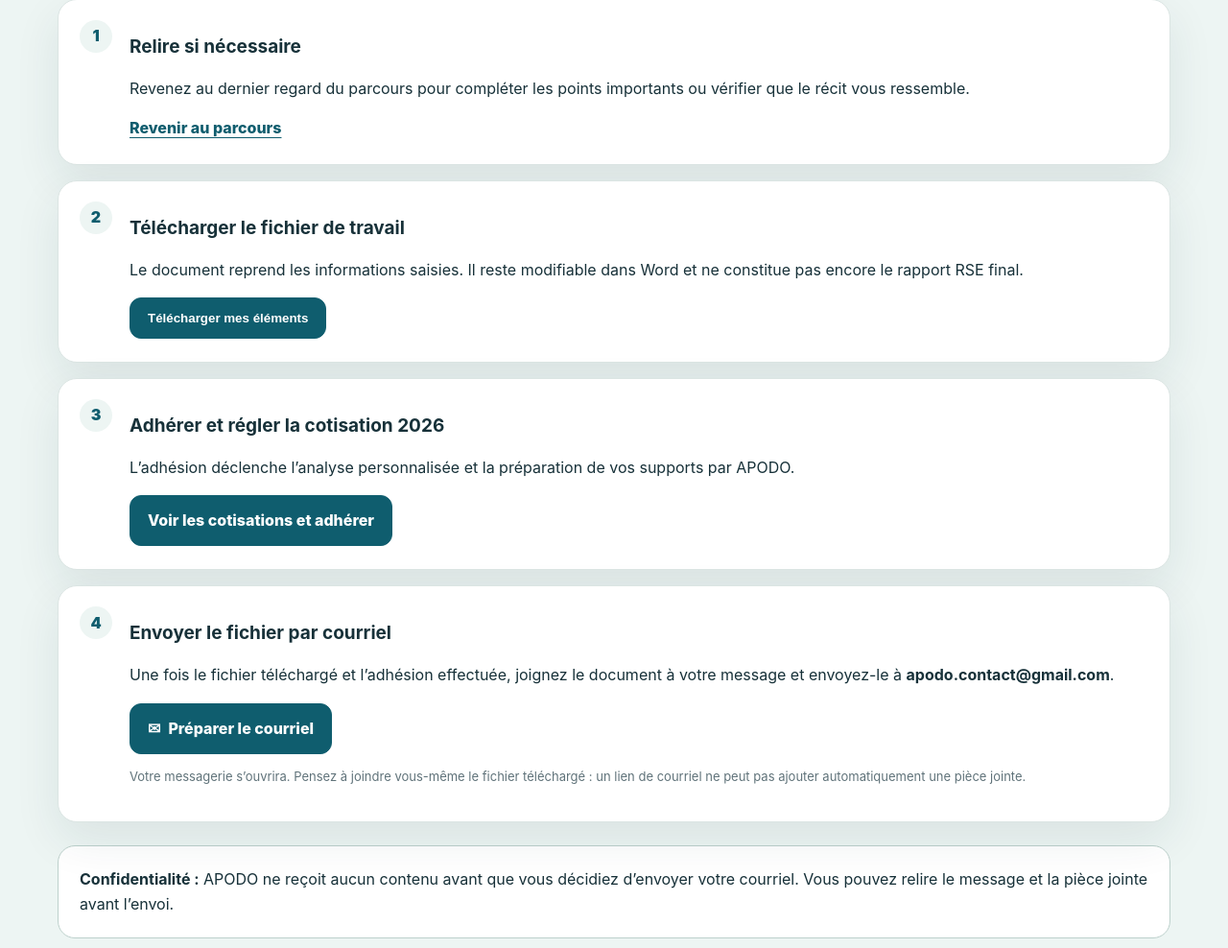
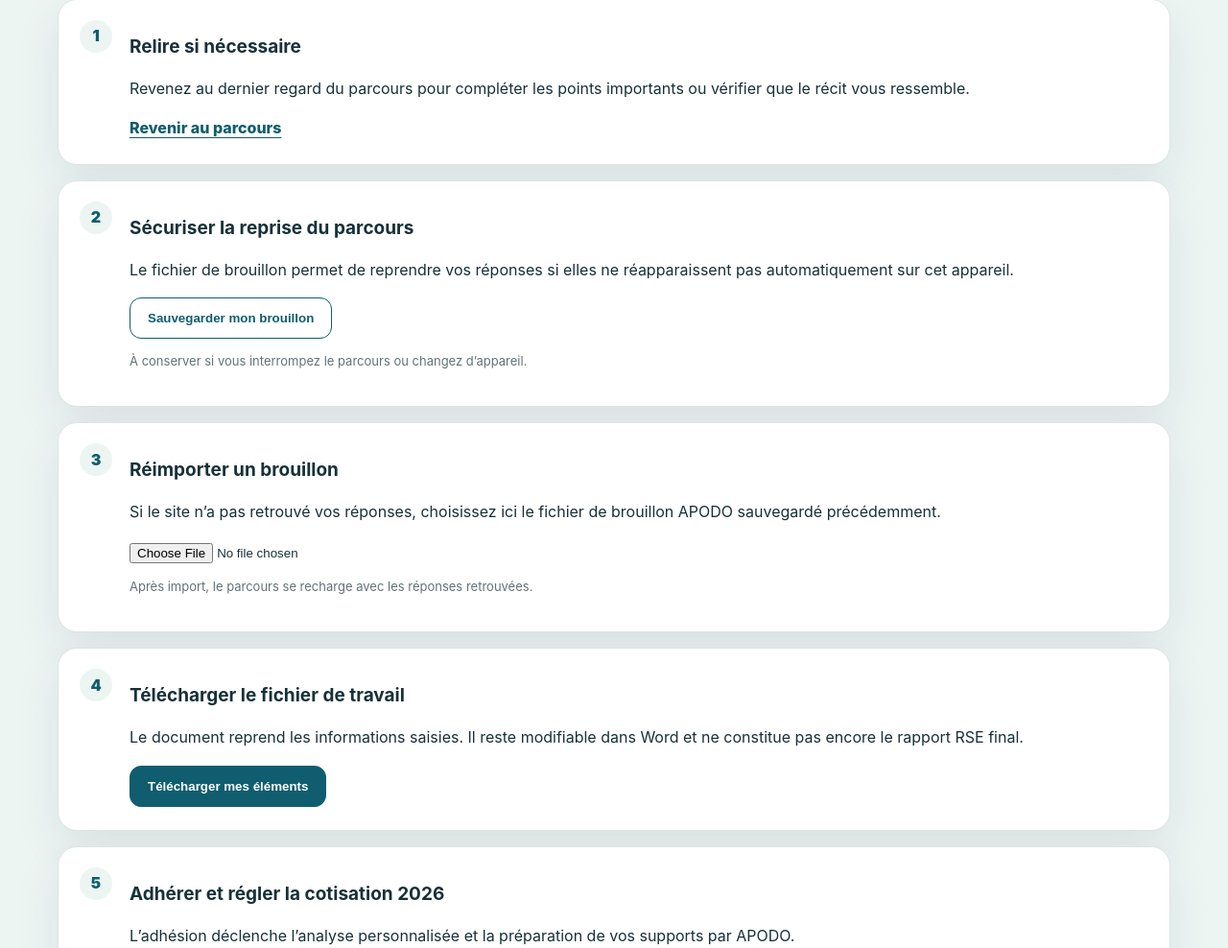
Before and after one commit to apodocontact/site-apodo, a plain HTML site: page transmettre.html in a window 1280 px wide. Shown: the part 747-1735 px from the top of the page at 96% size. Drawn offline with Linux system fonts and the light colour scheme.

Commit message:
Mettre a jour sauvegarde parcours et blogs APODO

```diff
--- a/transmettre.html
+++ b/transmettre.html
@@ -6,6 +6,8 @@
 <main><section class="hero-small"><div class="wrap"><div class="eyebrow">Après le parcours guidé</div><h1>Téléchargez, adhérez, puis <span>envoyez votre fichier.</span></h1><p class="lead">Vous gardez la main jusqu’au bout. Le site prépare le document ; aucun envoi automatique n’est effectué.</p></div></section>
 <section class="section soft"><div class="wrap"><div id="draftStatus" class="status-panel"><strong>Vérification du brouillon</strong><p>Nous recherchons les éléments conservés sur cet appareil.</p></div>
 <div class="action-list"><div class="tile"><strong>Relire si nécessaire</strong><p>Revenez au dernier regard du parcours pour compléter les points importants ou vérifier que le récit vous ressemble.</p><a class="text-link" href="parcours.html">Revenir au parcours</a></div>
+<div class="tile"><strong>Sécuriser la reprise du parcours</strong><p>Le fichier de brouillon permet de reprendre vos réponses si elles ne réapparaissent pas automatiquement sur cet appareil.</p><button class="btn ghost" type="button" id="downloadDraft">Sauvegarder mon brouillon</button><p class="smallnote">À conserver si vous interrompez le parcours ou changez d’appareil.</p></div>
+<div class="tile"><strong>Réimporter un brouillon</strong><p>Si le site n’a pas retrouvé vos réponses, choisissez ici le fichier de brouillon APODO sauvegardé précédemment.</p><input class="file-import" id="draftImport" type="file" accept=".json,application/json"><p class="smallnote">Après import, le parcours se recharge avec les réponses retrouvées.</p></div>
 <div class="tile"><strong>Télécharger le fichier de travail</strong><p>Le document reprend les informations saisies. Il reste modifiable dans Word et ne constitue pas encore le rapport RSE final.</p><button class="btn" type="button" id="downloadTransmission">Télécharger mes éléments</button></div>
 <div class="tile"><strong>Adhérer et régler la cotisation 2026</strong><p>L’adhésion déclenche l’analyse personnalisée et la préparation de vos supports par APODO.</p><a class="btn" href="adhesion.html">Voir les cotisations et adhérer</a></div>
 <div class="tile"><strong>Envoyer le fichier par courriel</strong><p>Une fois le fichier téléchargé et l’adhésion effectuée, joignez le document à votre message et envoyez-le à <b>apodo.contact@gmail.com</b>.</p><a class="btn mail-btn" href="mailto:apodo.contact@gmail.com?subject=Transmission%20de%20mes%20%C3%A9l%C3%A9ments%20APODO&body=Bonjour%2C%0A%0AVous%20trouverez%20en%20pi%C3%A8ce%20jointe%20les%20%C3%A9l%C3%A9ments%20de%20mon%20entreprise.%0A%0ANom%20de%20l%E2%80%99entreprise%20%3A%20%0ANom%20du%20contact%20%3A%20%0A%0ACordialement%2C">Préparer le courriel</a><p class="smallnote">Votre messagerie s’ouvrira. Pensez à joindre vous-même le fichier téléchargé : un lien de courriel ne peut pas ajouter automatiquement une pièce jointe.</p></div></div>
```
